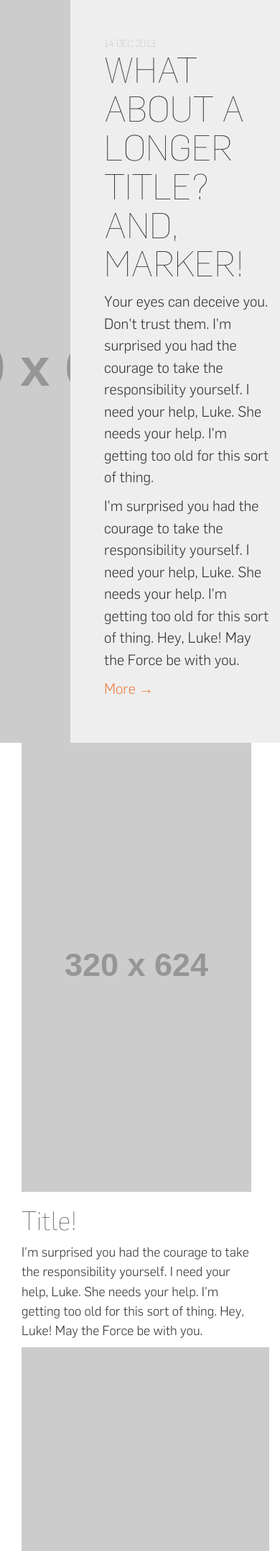
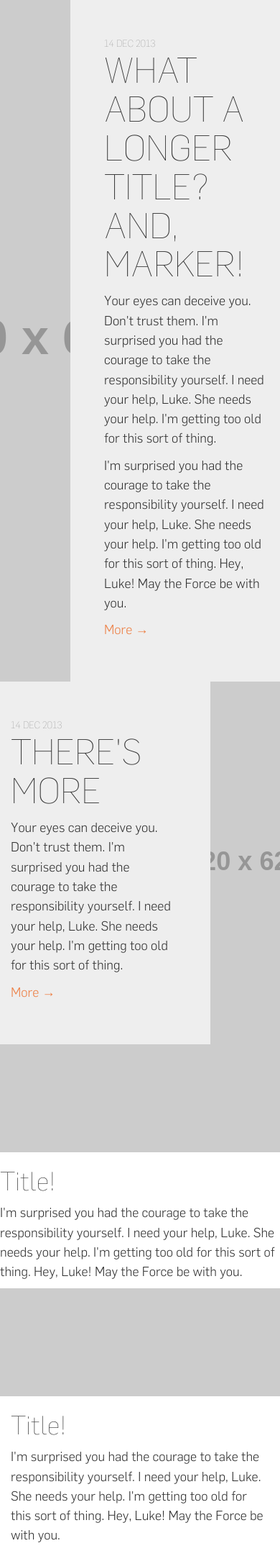
Before and after one commit to nchpmn/nchpmn, a PHP site: page /blog.html in a window 390 px wide; the page is wider, and only the part inside the window is pictured. Shown: the part 200-2355 px from the top of that part at 72% size. Run offline with PHP 8.4, Linux system fonts and the light colour scheme; grey boxes labelled with a size stand in for pictures from a placeholder-image service; some libraries are stand-ins or nearby versions.

Commit message:
blog.html - A whole bunch of layout stuff

```diff
--- a/blog.html
+++ b/blog.html
@@ -65,27 +65,56 @@
         </div>
     </article>
 
+    <article class="second-post">
+            <div class="image-container col-xs-3 col-xs-offset-9 col-sm-4 col-sm-offset-8 col-md-5 col-md-offset-7 col-lg-6 col-lg-offset-6"></div>
             <div class="container">
                 <div class="row">
+                    <div class="col-xs-8 col-sm-7 col-md-6 col-lg-5 post-excerpt">
+                        <span class="meta">14 Dec 2013</span>
+                        <h1>There's More</h1>
+
+                        <p>Your eyes can deceive you. Don't trust them. I'm surprised you had the courage to take the responsibility yourself. I need your help, Luke. She needs your help. I'm getting too old for this sort of thing.</p>
+                        <p><a href="#">More &rarr;</a></p>
+                    </div>
+                </div>
+            </div>
+        </div>
+    </article>
+    <div class="blog-archive-list">
+        <div class="row">
             <article class="col-sm-4">
-                    <img class="col-sm-12" src="http://placehold.it/320x624/c66/999)">
-                    <div class="col-sm-12">
+                    <div class="blog-archive-list-img">
+                        <img class="col-sm-12 img-responsive" src="http://placehold.it/320x624/c66/999)">
+                    </div>
+                    <div class="container">
+                        <div class="row">
+                            <div class="col-sm-4 col-sm-offset-1">
                                 <h1>Title!</h1>
                                 <p>I'm surprised you had the courage to take the responsibility yourself. I need your help, Luke. She needs your help. I'm getting too old for this sort of thing. Hey, Luke! May the Force be with you.</p>
                             </div>
+                        </div>
+                    </div>
             </article>
             <article class="col-sm-4">
-                    <img class="col-sm-12" src="http://placehold.it/345x624/6c6/999)">
-                    <div class="col-sm-12">
+                    <div class="blog-archive-list-img">
+                        <img class="col-sm-12 img-responsive" src="http://placehold.it/320x624/6c6/999)">
+                    </div>
+                    <div class="container">
+                        <div class="col-sm-4">
                             <h1>Title!</h1>
                             <p>I'm surprised you had the courage to take the responsibility yourself. I need your help, Luke. She needs your help. I'm getting too old for this sort of thing. Hey, Luke! May the Force be with you.</p>
                         </div>
+                    </div>
             </article>
             <article class="col-sm-4">
-                    <img class="col-sm-12" src="http://placehold.it/895x624/66c/999)">
-                    <div class="col-sm-12">
+                    <div class="blog-archive-list-img">
+                        <img class="col-sm-12 img-responsive" src="http://placehold.it/320x624/667/999)">
+                    </div>
+                    <div class="container">
+                        <div class="col-sm-4">
                             <h1>Title!</h1>
                             <p>I'm surprised you had the courage to take the responsibility yourself. I need your help, Luke. She needs your help. I'm getting too old for this sort of thing. Hey, Luke! May the Force be with you.</p>
+                        </div>
                     </div>
             </article>
         </div>
--- a/css/style.css
+++ b/css/style.css
@@ -120,11 +120,18 @@ section#contact dl { margin-top:3em; }
 /* ---- BLOG // ARCHIVE ---- */
 .blog-archive header.jumbotron.cover { height:200px; }
 .blog-archive article .post-excerpt { padding:50px 15px; }
-.blog-archive article.first-post { display:table; height:auto; width:100%; position:relative; background:#eee; }
-.blog-archive article.first-post h1 { font-family:"Flama Thin"; font-size:3.5em; text-transform:uppercase; margin-top:0; }
-.blog-archive article.first-post span.meta { font-family:"Flama Thin"; font-size:0.95em; text-transform:uppercase; vertical-align:bottom; color:#999; margin-bottom:0; }
-.blog-archive article.first-post p { font-family:"Flama Light"; font-size:1.45em; }
+.blog-archive article.first-post, .blog-archive article.second-post { display:table; height:auto; width:100%; position:relative; background:#eee; }
+.blog-archive article.first-post h1, .blog-archive article.second-post h1 { font-family:"Flama Thin"; font-size:3.5em; text-transform:uppercase; margin-top:0; }
+.blog-archive article.first-post span.meta, .blog-archive article.second-post span.meta { font-family:"Flama Thin"; font-size:0.95em; text-transform:uppercase; vertical-align:bottom; color:#777; margin-bottom:0; }
+.blog-archive article.first-post p, , .blog-archive article.second-post p { font-family:"Flama Light"; font-size:1.45em; }
 article .image-container { background:url(http://placehold.it/320x624/666/999); background-size:cover; background-position:center center; height:100%; overflow:hidden; padding:0; position:absolute; top:0; }
+
+.blog-archive .blog-archive-list article { padding:0; }
+.blog-archive .blog-archive-list article img { padding:0; width:100%; }
+.blog-archive .blog-archive-list article .blog-archive-list-img { width:100%; height:150px; overflow:hidden; }
+.blog-archive .blog-archive-list article .container { margin:0px auto;}
+
+
 
 /* ---- FOOTER ---- */
 footer { background:#2f2f2f; padding:50px 0; margin-top:75px; color:#aaa; font-size:0.75em; }
```
Lines whose indentation alone changed are shown as unchanged.
